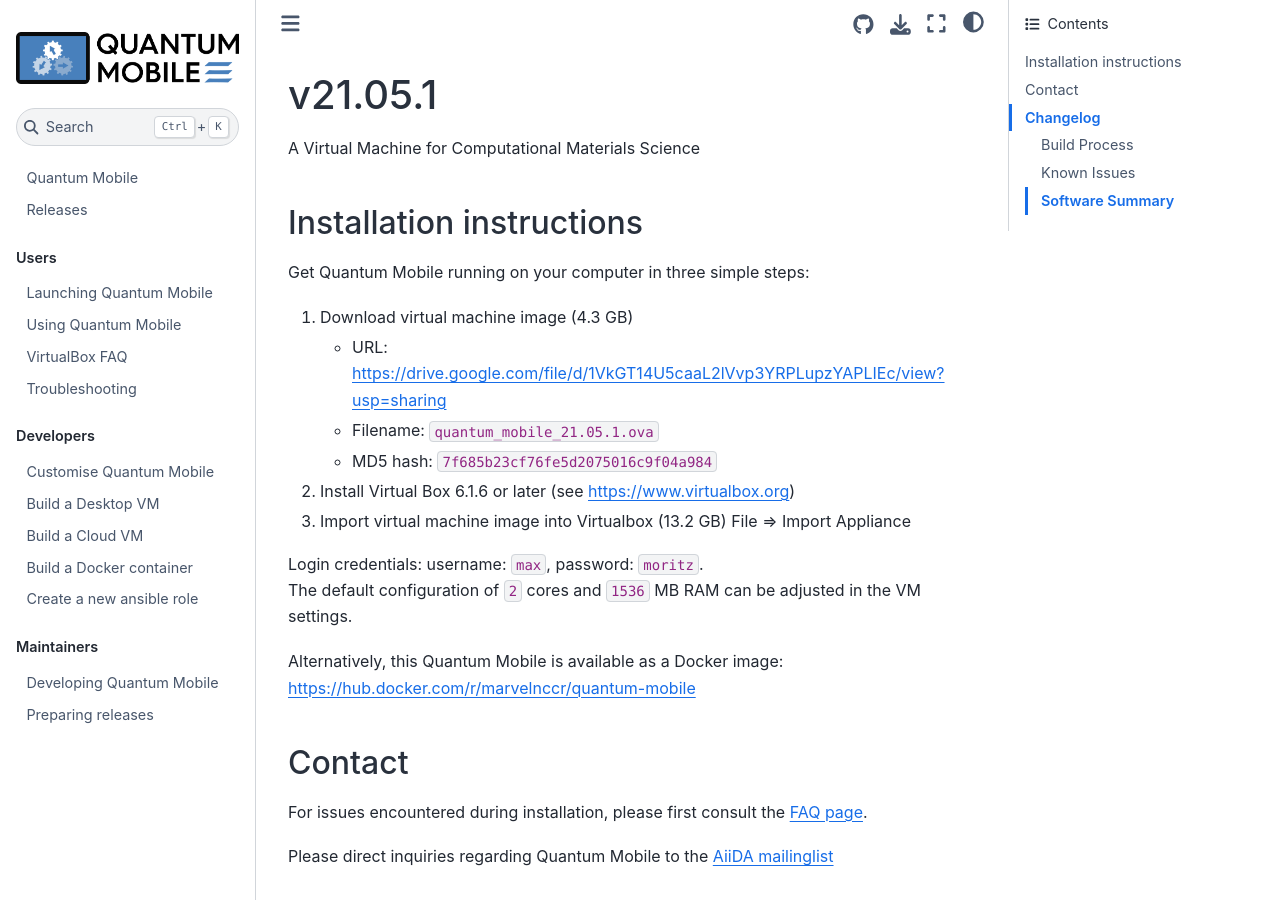
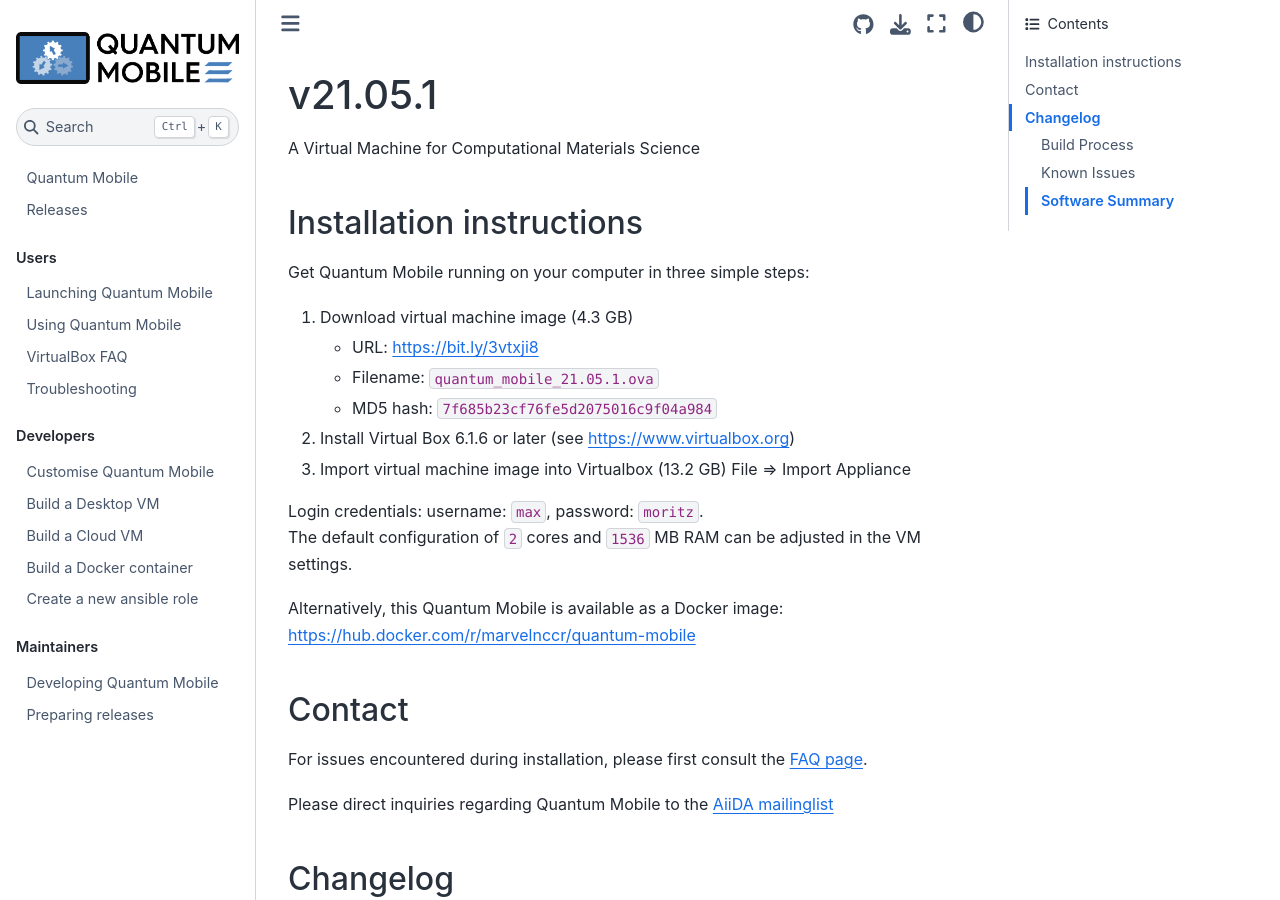
Before and after one commit to marvel-nccr/quantum-mobile, a Sphinx documentation site: the page built from docs/releases/versions/21.05.1.md, in a window 1280 px wide and 900 px high. Built offline with Sphinx 7.4.7 and the Sphinx Book theme 1.1.4, drawn with Linux system fonts in a browser that asks for light colours; some of the changed lines change nothing that is shown.

Commit message:
Update 21.05.1.md

```diff
--- a/docs/releases/versions/21.05.1.md
+++ b/docs/releases/versions/21.05.1.md
@@ -15,7 +15,7 @@
 Get Quantum Mobile running on your computer in three simple steps:
 
  1. Download virtual machine image (4.3 GB)
-    - URL: <https://drive.google.com/file/d/1VkGT14U5caaL2lVvp3YRPLupzYAPLIEc/view?usp=sharing>
+    - URL: <https://bit.ly/3vtxji8>
     - Filename: `quantum_mobile_21.05.1.ova`
     - MD5 hash: `7f685b23cf76fe5d2075016c9f04a984`
  2. Install Virtual Box 6.1.6 or later (see <https://www.virtualbox.org>)
```
